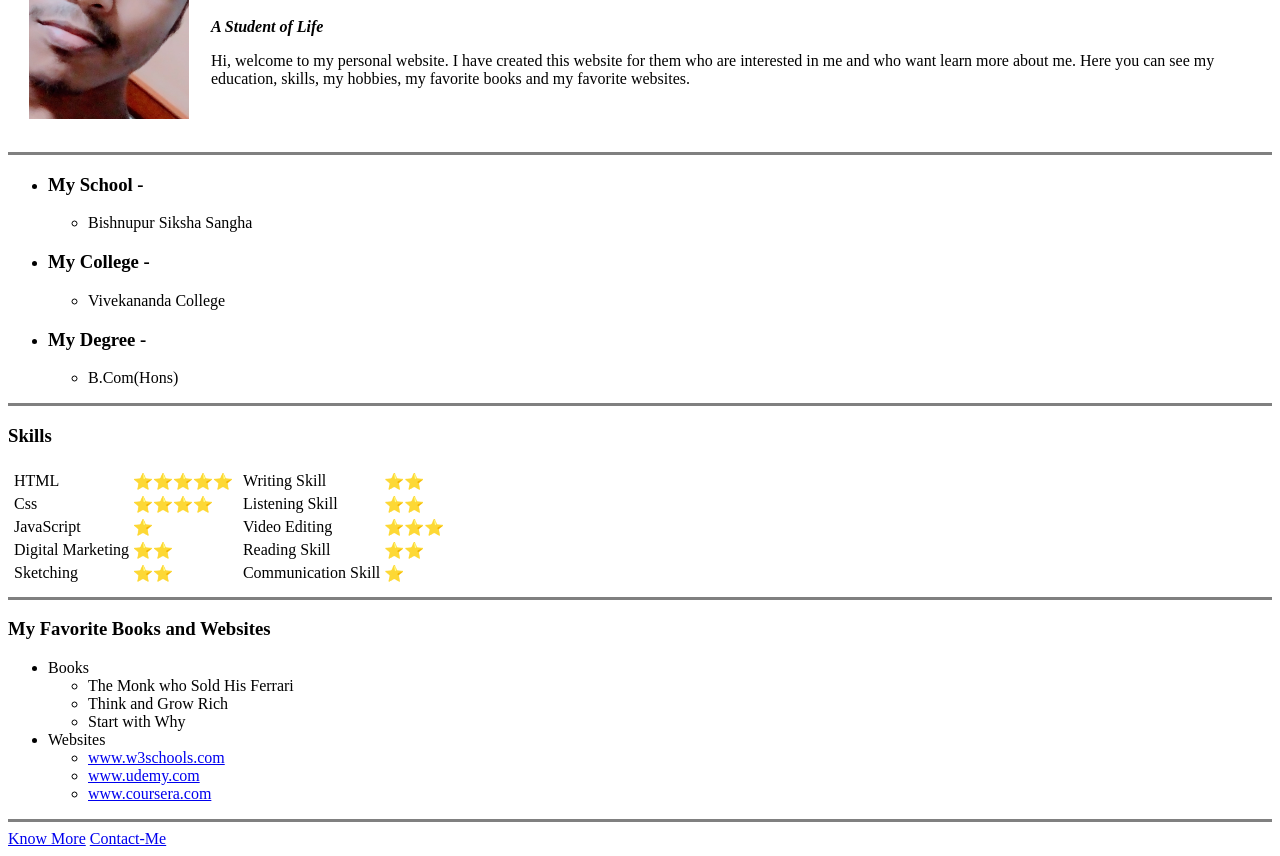
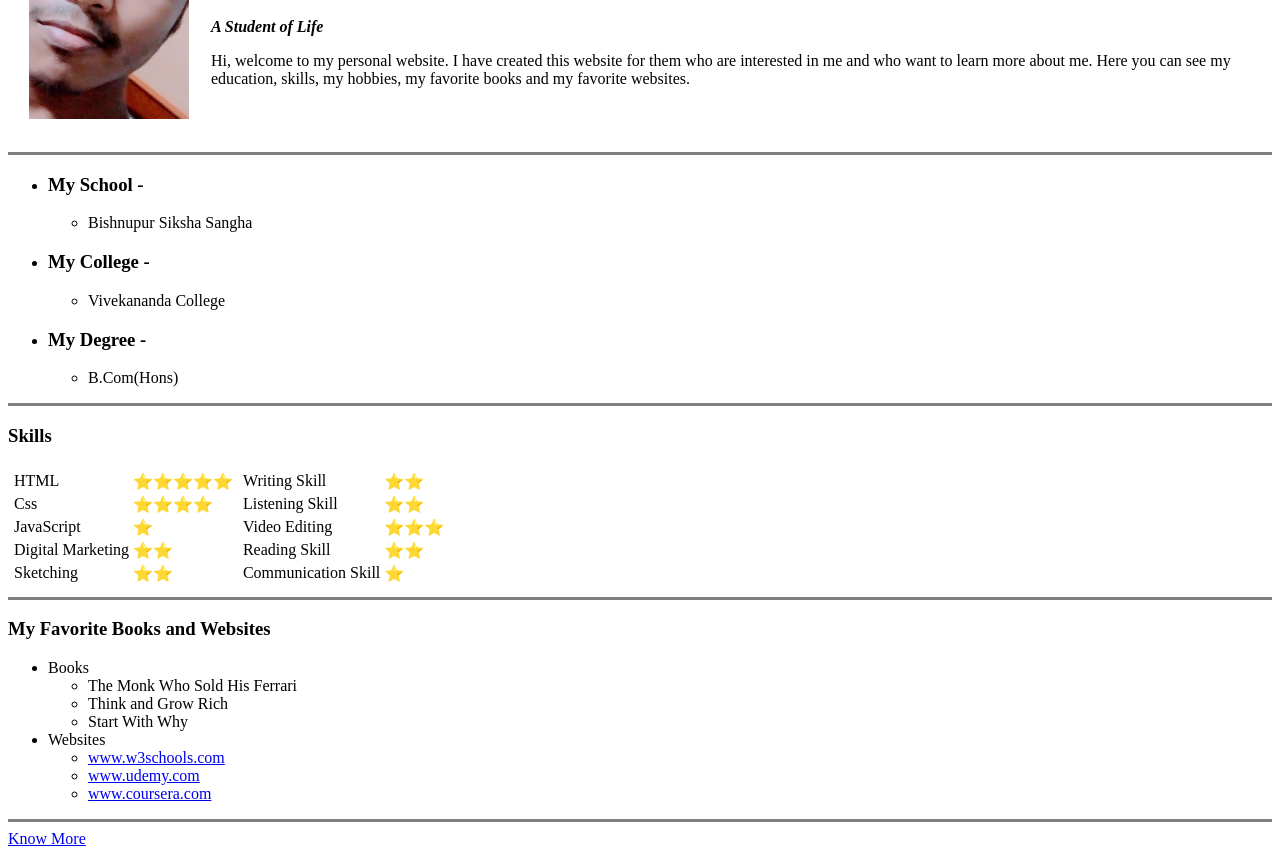
Before and after one commit to IamSouravPaul/CV, a plain HTML site: page index.html in a window 1280 px wide. Shown: the part 110-966 px from the top of the page. Drawn offline with Linux system fonts and the light colour scheme.

Commit message:
Update index.html

```diff
--- a/index.html
+++ b/index.html
@@ -15,7 +15,7 @@
       <td>
         <h1>Sourav Paul</h1>
         <p><em><strong>A Student of Life</strong></em></p>
-        <p>Hi, welcome to my personal website. I have created this website for them who are interested in me and who want learn more about me. Here you can see my education, skills, my hobbies, my favorite books and my favorite websites.</p>
+        <p>Hi, welcome to my personal website. I have created this website for them who are interested in me and who want to learn more about me. Here you can see my education, skills, my hobbies, my favorite books and my favorite websites.</p>
       </td>
     </tr>
   </table>
@@ -102,9 +102,9 @@
   <ul>
     <li>Books
       <ul>
-        <li type="circle">The Monk who Sold His Ferrari</li>
+        <li type="circle">The Monk Who Sold His Ferrari</li>
         <li type="circle">Think and Grow Rich</li>
-        <li type="circle">Start with Why</li>
+        <li type="circle">Start With Why</li>
       </ul>
     </li>
     <li>Websites
@@ -118,7 +118,6 @@
 
   <hr size="3" noshade>
   <a href="hobbies.html">Know More</a>
-  <a href="contact-me.html">Contact-Me</a>
 
 </body>
 
```
